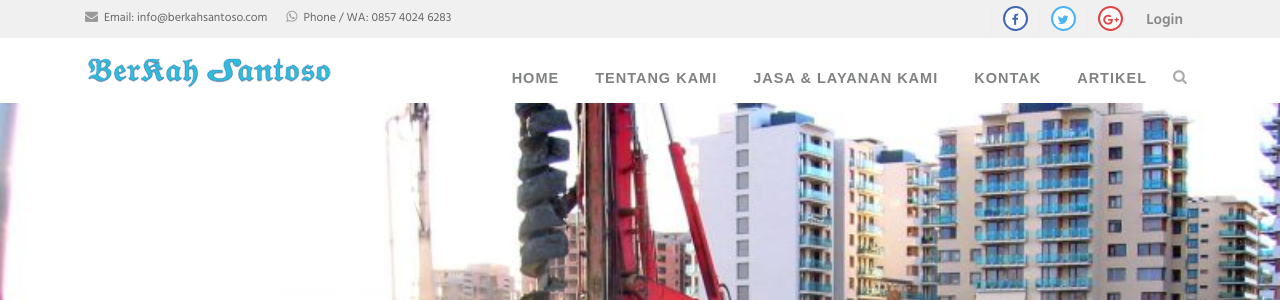
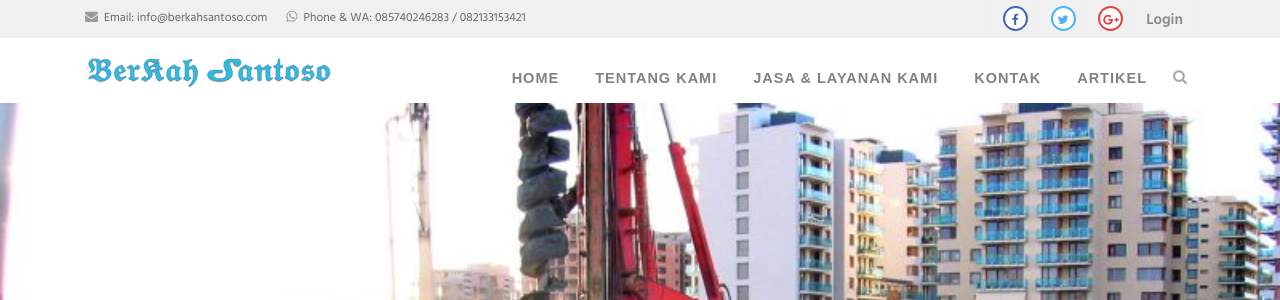
Before and after one commit to punamanr/berkahsantoso, a PHP site: page / in a window 1280 px wide. Shown: the top 300 px of the page. Run offline with PHP 8.4, Linux system fonts and the light colour scheme; data that the repository does not hold is empty.

Commit message:
add phone

```diff
--- a/app/header.php
+++ b/app/header.php
@@ -51,7 +51,7 @@ License URL: https://creativecommons.org/licenses/by/4.0/
                     <i class="fa fa-envelope"></i> Email: <a href="mailto:info@berkahsantoso.com">info@berkahsantoso.com</a>
                   </li>
                   <li>
-                    <i class="fa fa-whatsapp"></i> Phone / WA: 0857 4024 6283
+                    <i class="fa fa-whatsapp"></i> Phone & WA: 085740246283 / 082133153421
                   </li>
                 </ul>
               </div>
```
